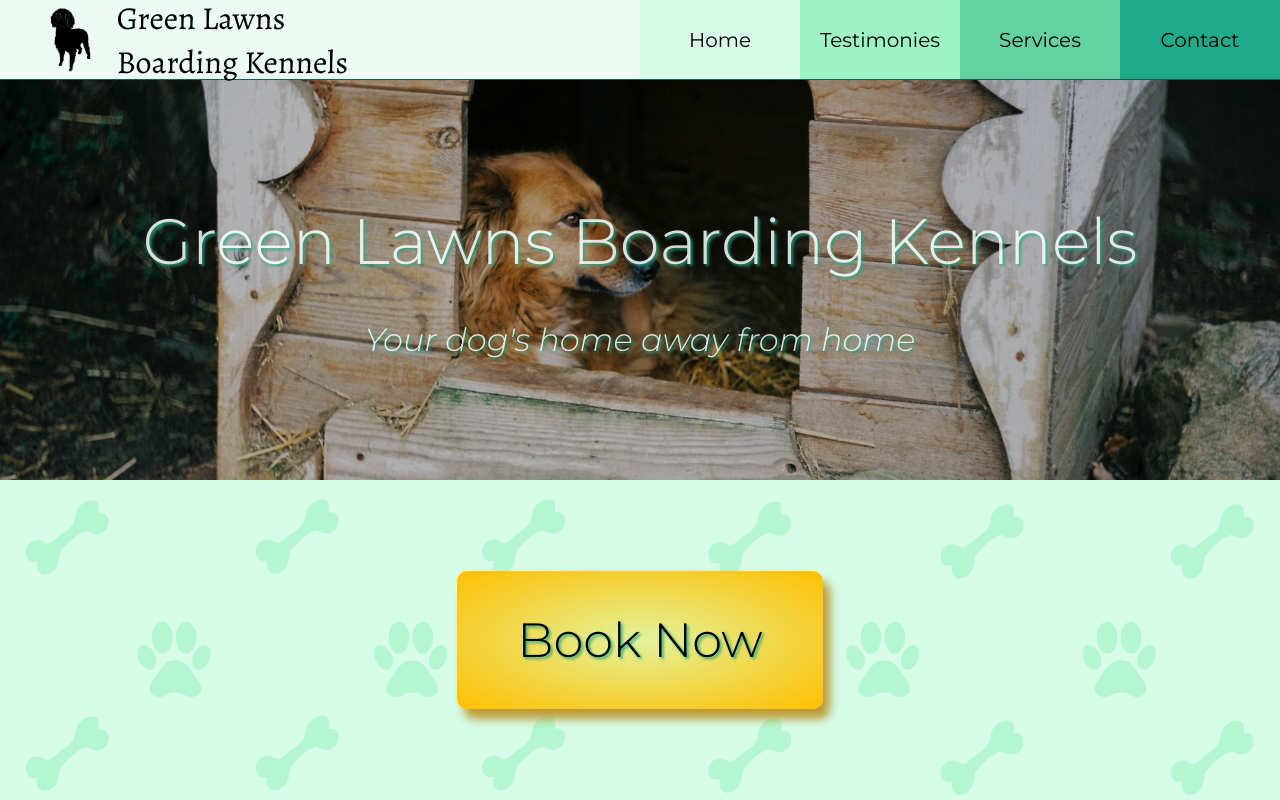
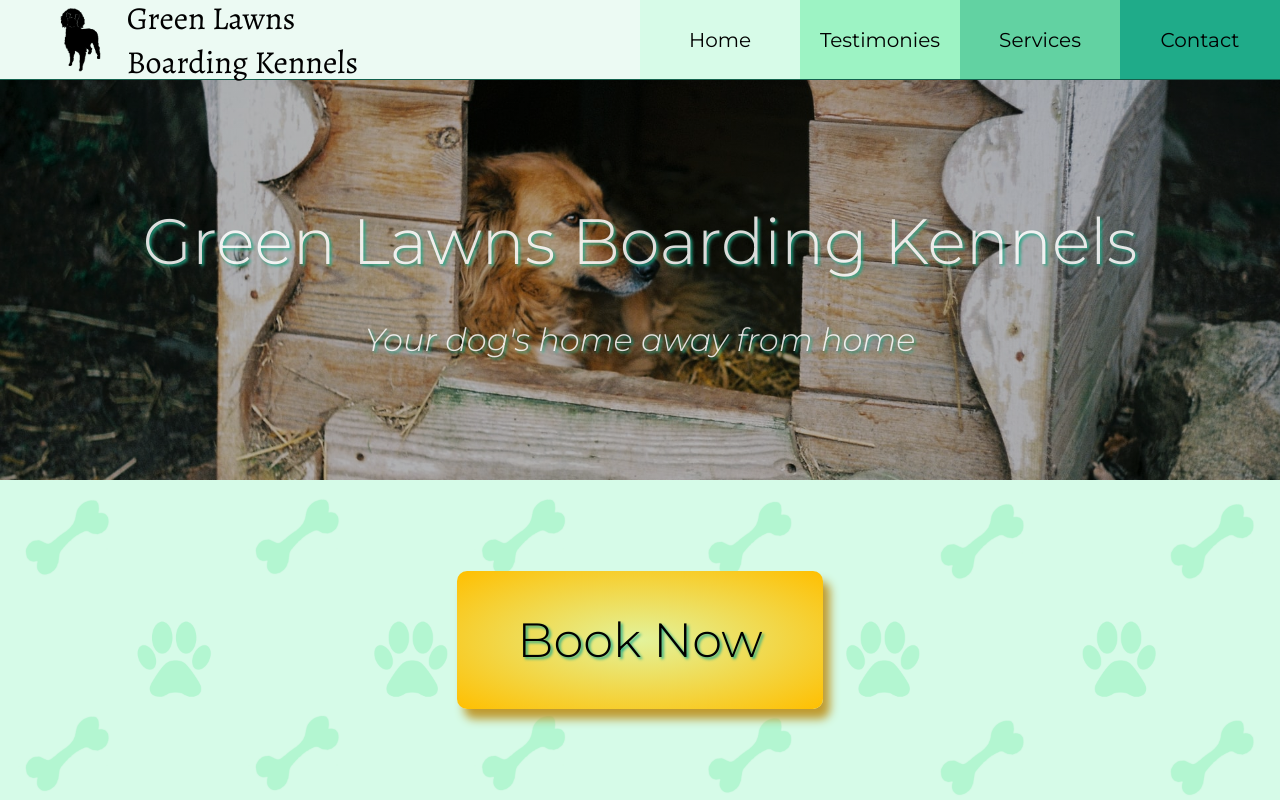
Before and after one commit to Velocima/green-lawns-next, a Next.js app: page / in a window 1280 px wide. In both pictures the pointer is over the link "Green Lawns Boarding Kennels". Shown: the top 800 px of the page. Built offline with nearby package versions, Linux system fonts and the light colour scheme.

Commit message:
hover interaction restored to nav logo

```diff
--- a/styles/nav.module.css
+++ b/styles/nav.module.css
@@ -83,7 +83,8 @@
 	display: none;
 }
 
-.links a:hover {
+.links a:hover,
+.logo:hover {
 	transform: translateX(10px);
 }
 @media screen and (max-width: 1350px) {
```
